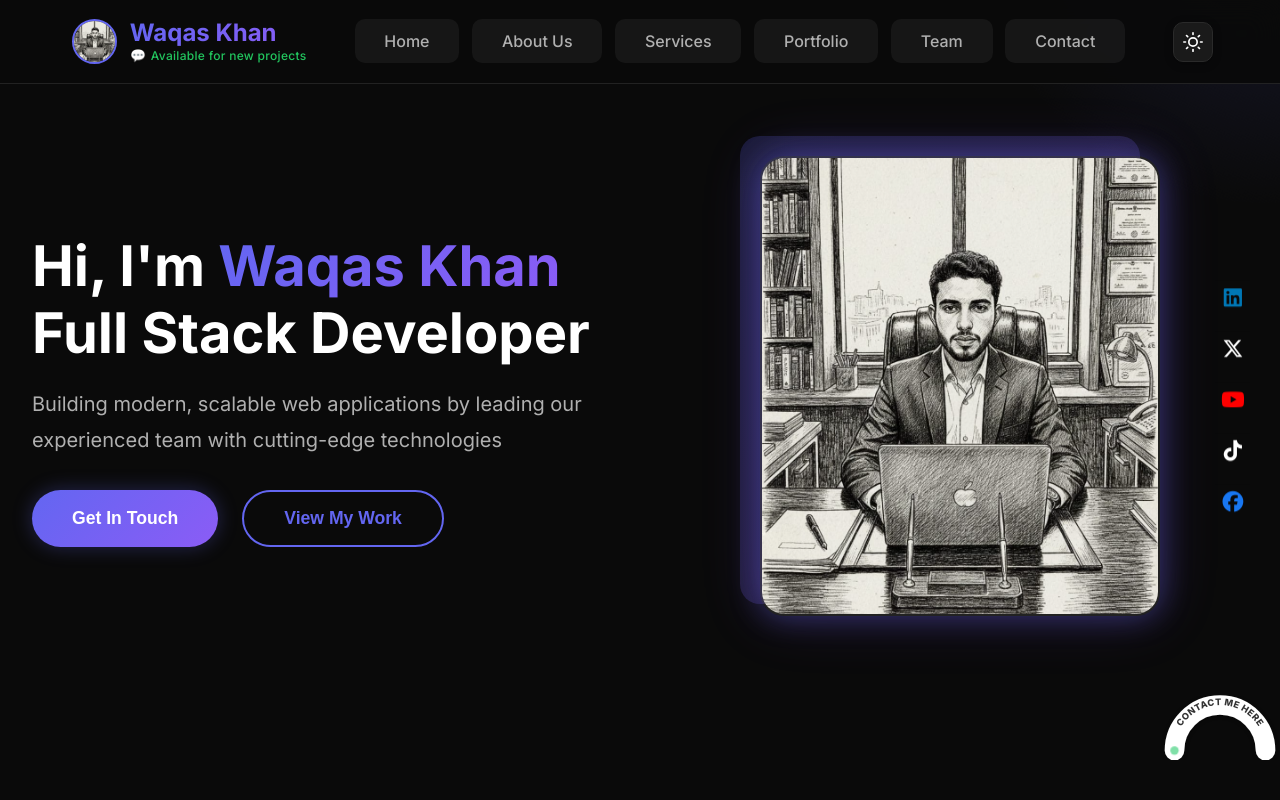
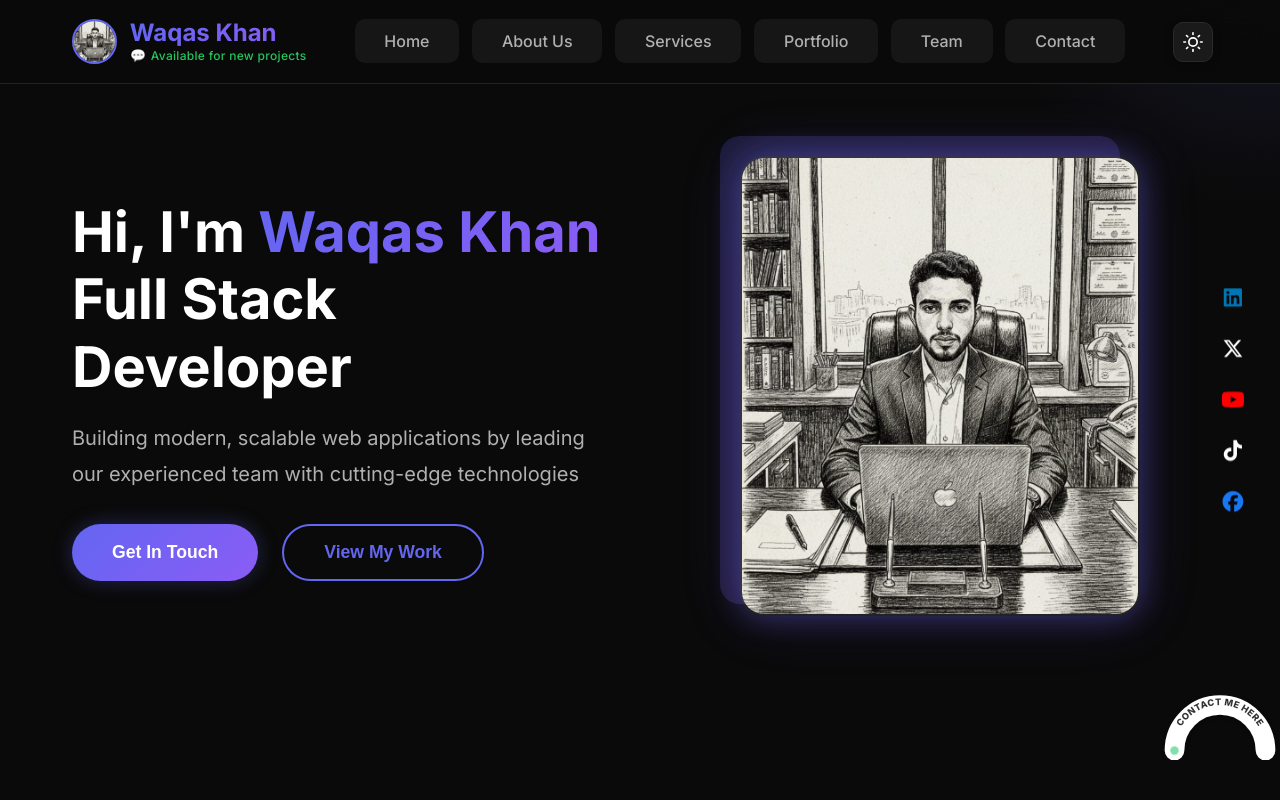
Before and after one commit to waqas84251/waqasthefullstackdeveloper, a React (Vite) app: page / in a window 1280 px wide. Shown: the top 800 px of the page. Built offline with nearby package versions, Linux system fonts and the light colour scheme.

Commit message:
fix: lock layout at 1200px for all larger screens - no scaling, just centering

```diff
--- a/src/index.css
+++ b/src/index.css
@@ -3547,113 +3547,34 @@ p {
 }
 
 /* ===================================
-   EXPERT LARGE SCREEN OPTIMIZATION (1200px - 5000px)
+   LARGE SCREEN LOCK (>1200px)
+   Keep 1200px design, just center it
    =================================== */
 
-/* 1. Large Desktop (1200px - 1600px) */
-@media (min-width: 1200px) {
-  .container {
-    max-width: 1440px;
-  }
-}
-
-/* 2. Ultra-Wide & High Density (1600px - 2500px+) */
-@media (min-width: 1601px) {
-  .container {
-    max-width: 1600px;
-    /* Locked elegant constraint */
-  }
-
-  /* Scale root typography for 4K and Ultra-wide */
-  :root {
-    font-size: 110%;
-    /* Subtle bump */
-  }
-
+@media (min-width: 1201px) {
+
+  /* Lock all containers at 1200px max-width */
+  .container,
+  .navbar .container,
+  .about-radial-wrapper,
+  .portfolio-carousel-wrapper,
+  .team-carousel-wrapper {
+    max-width: 1200px !important;
+    margin: 0 auto;
+  }
+
+  /* Ensure hero maintains 2-column layout */
   .hero-content {
-    gap: 8rem;
-    /* More breathing room */
-  }
-
-  .hero-text h1 {
-    font-size: clamp(3.5rem, 4vw, 5.5rem);
-  }
-
-  .hero-text .tagline {
-    font-size: clamp(1.25rem, 1.5vw, 1.75rem);
-    max-width: 800px;
-  }
-
-  .hero-image img {
-    height: 600px;
-    width: 600px;
-  }
-
-  .hero-image-wrapper {
-    max-width: 600px;
-  }
-}
-
-/* 3. Massive Screens & Extreme Ultra-Wide (2500px - 5000px) */
-@media (min-width: 2500px) {
-  :root {
-    font-size: 125%;
-    /* Significant scale for readability at distance */
-  }
-
-  .container {
-    max-width: 1800px;
-    /* Slightly wider but still constrained for elegance */
-  }
-
-  .hero-text h1 {
-    font-size: clamp(5rem, 5vw, 8rem);
-  }
-
-  .hero-image img {
-    height: 800px;
-    width: 800px;
-  }
-
-  .hero-image-wrapper {
-    max-width: 800px;
-  }
-
-  .section {
-    padding: clamp(8rem, 12vw, 15rem) 0;
-  }
-
-  /* Reposition floating background for huge widths */
-  .hero::before {
-    right: 0%;
-    width: 1200px;
-    height: 1200px;
-    opacity: 0.1;
-  }
-
-  /* Ensure social sidebar stays near content */
-  .social-sidebar {
-    right: calc((100% - 1800px) / 2 + 40px);
-    gap: 2rem;
-  }
-
-  .social-sidebar a {
-    font-size: 2rem !important;
-  }
-}
-
-/* 4. Hyper-Scaling for 5000px Pro Displays */
-@media (min-width: 4500px) {
-  :root {
-    font-size: 150%;
-  }
-
-  .container {
-    max-width: 2400px;
-  }
-
-  .social-sidebar {
-    right: calc((100% - 2400px) / 2 + 60px);
+    display: grid !important;
+    grid-template-columns: 1fr 1fr !important;
+    gap: 4rem !important;
+    align-items: center !important;
+  }
+
+  /* No scaling - keep exact 1200px dimensions */
+  body {
+    font-size: 16px;
+    /* Lock base font size */
   }
 }
 
```
